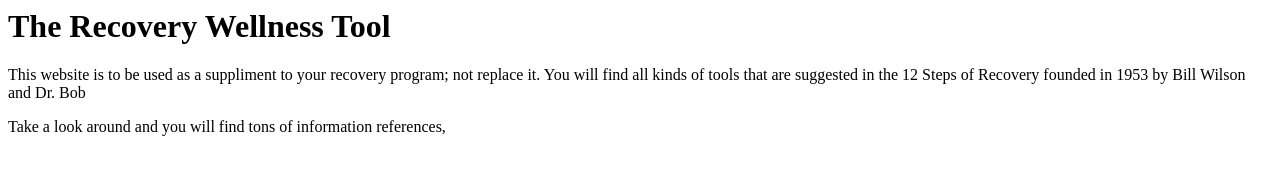
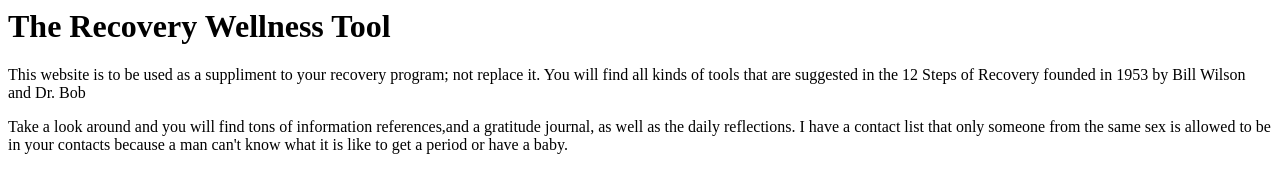
Before and after one commit to offsetdecent/Recovery-Wellness-Tool, a plain HTML site: page index.html in a window 1280 px wide. Drawn offline with Linux system fonts and the light colour scheme.

Commit message:
Changed the 2nd paragraph of intro

```diff
--- a/index.html
+++ b/index.html
@@ -5,7 +5,8 @@
       <title>The Recovery Wellness Tool</title>
       <h1>The Recovery Wellness Tool</h1>
       <p>This website is to be used as a suppliment to your recovery program; not replace it. You will find all kinds of tools that are suggested in the 12 Steps of Recovery founded in 1953 by Bill Wilson and Dr. Bob</p>
-      <p>Take a look around and you will find tons of information references,</p>
+      <p>Take a look around and you will find tons of information references,and a gratitude journal, as well as the daily reflections. I have a contact list that only someone from the same sex is allowed to be in your contacts because a man can't know what it is like to get a period or have a baby.</p>
+      <!--Check README to see what is going to be featured-->
     </head>
   </body>
 </html>
```
